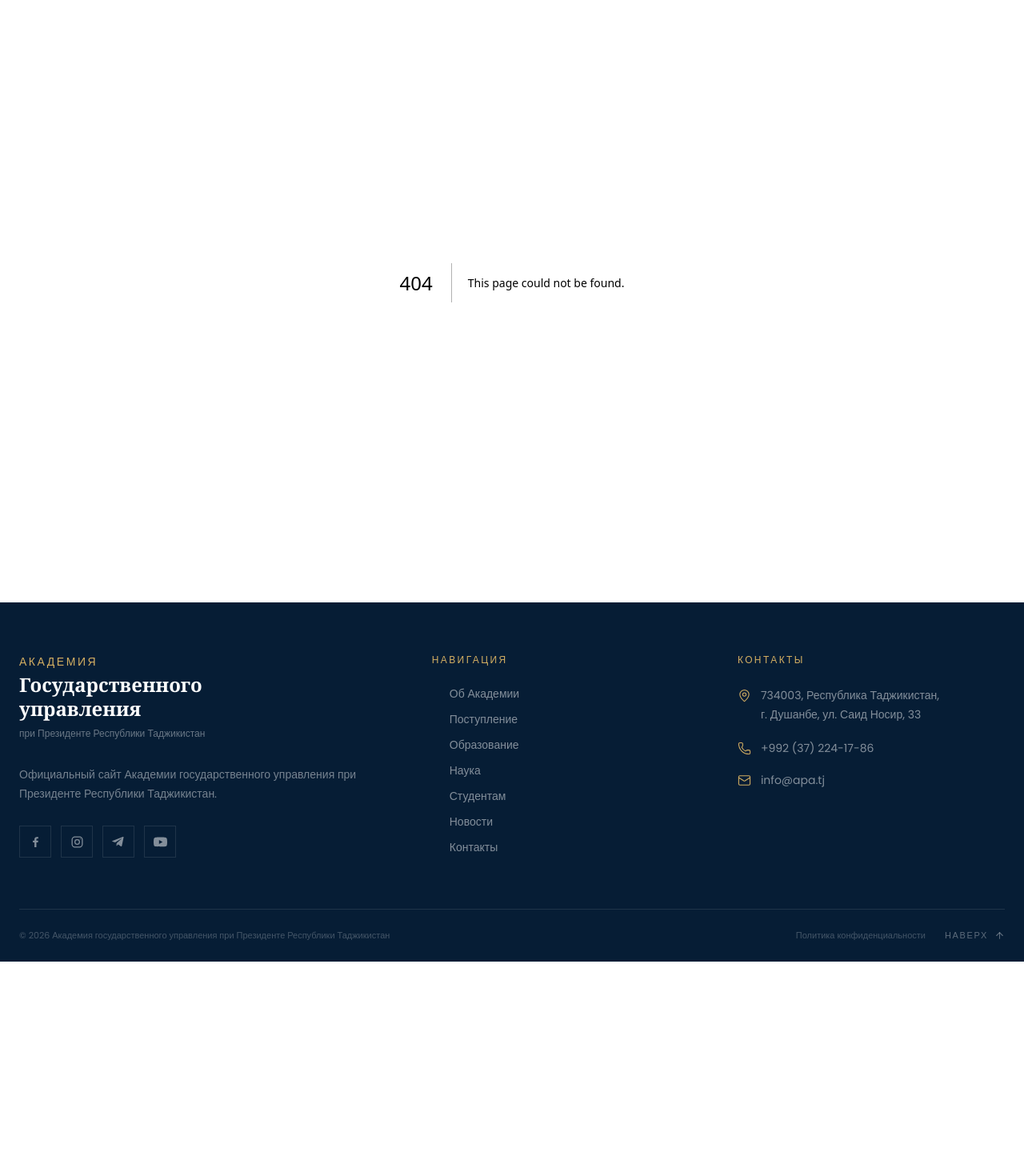
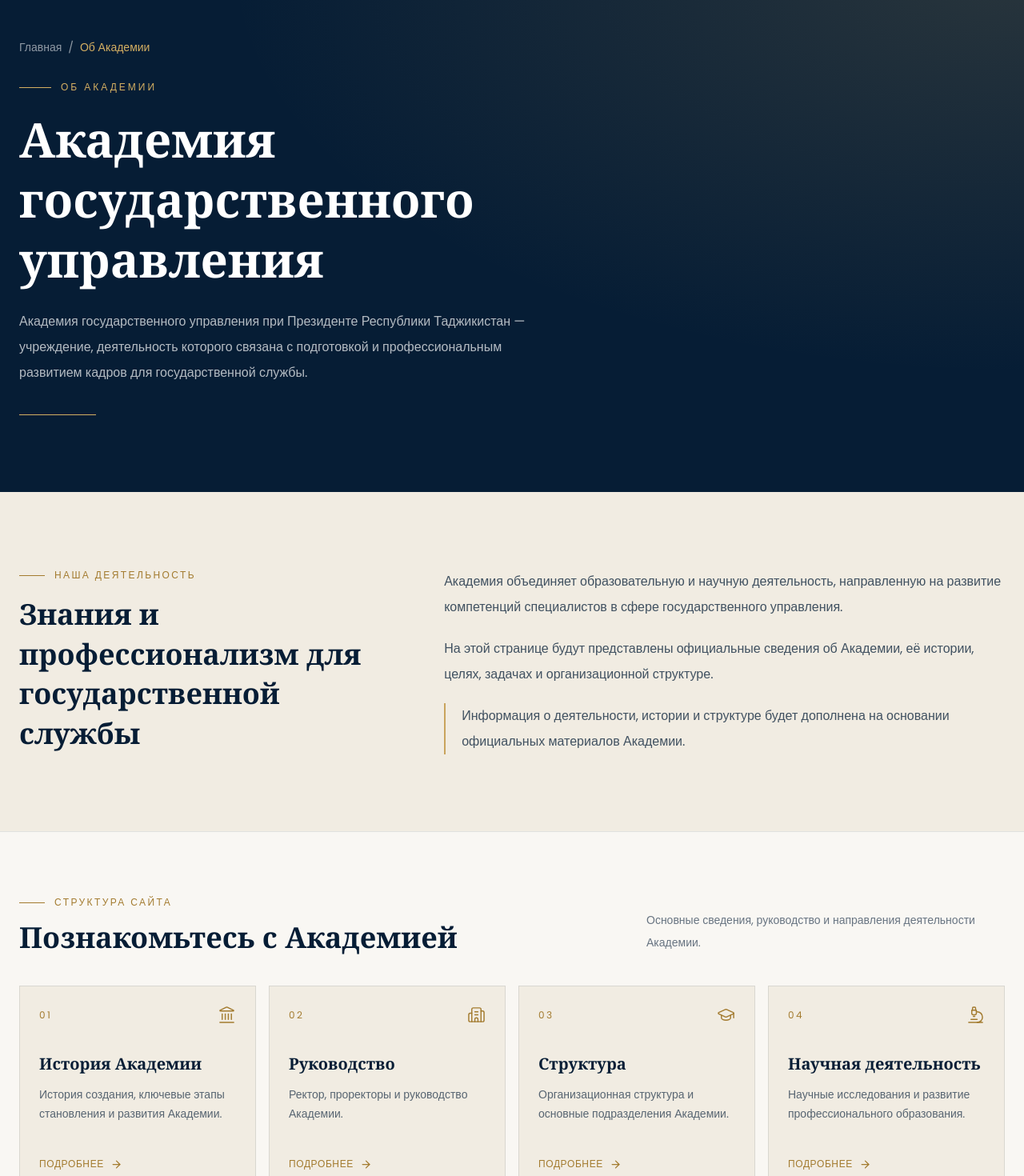
Before and after one commit to karimzade4444/APA, a Next.js app: page /about in a window 1280 px wide. Before the commit this address had no page. Shown: the part 240-1710 px from the top of the page at 80% size. Before the commit the page ends 1442 px from the top, so only its background shows below. Built offline with nearby package versions, Linux system fonts and the light colour scheme.

Commit message:
feat: добавить страницу "Об Академии" с информацией о структуре и деятельности Академии

```diff
--- /dev/null
+++ b/src/app/about/page.tsx
@@ -0,0 +1,189 @@
+import Link from "next/link";
+import {
+  ArrowRight,
+  Building2,
+  Landmark,
+  GraduationCap,
+  Microscope,
+} from "lucide-react";
+
+const sections = [
+  {
+    number: "01",
+    title: "История Академии",
+    description:
+      "История создания, ключевые этапы становления и развития Академии.",
+    href: "/about/history",
+    icon: Landmark,
+  },
+  {
+    number: "02",
+    title: "Руководство",
+    description: "Ректор, проректоры и руководство Академии.",
+    href: "/about/leadership",
+    icon: Building2,
+  },
+  {
+    number: "03",
+    title: "Структура",
+    description: "Организационная структура и основные подразделения Академии.",
+    href: "/about/structure",
+    icon: GraduationCap,
+  },
+  {
+    number: "04",
+    title: "Научная деятельность",
+    description:
+      "Научные исследования и развитие профессионального образования.",
+    href: "/science",
+    icon: Microscope,
+  },
+];
+
+export default function AboutPage() {
+  return (
+    <main className="min-h-screen bg-[#f1ece2] text-[#061d35]">
+      {/* Заголовок страницы */}
+      <section className="relative overflow-hidden bg-[#061d35]">
+        <div className="absolute inset-0 bg-[radial-gradient(ellipse_at_top_right,rgba(201,164,92,0.18),transparent_55%)]" />
+
+        <div className="site-container relative py-16 md:py-24">
+          <nav className="mb-8 flex items-center gap-2 text-sm text-white/55">
+            <Link href="/" className="transition-colors hover:text-[#d4af62]">
+              Главная
+            </Link>
+
+            <span>/</span>
+
+            <span className="text-[#d4af62]">Об Академии</span>
+          </nav>
+
+          <div className="max-w-3xl">
+            <div className="mb-5 flex items-center gap-3">
+              <span className="h-px w-10 bg-[#d4af62]" />
+              <span className="text-xs font-medium uppercase tracking-[0.25em] text-[#d4af62]">
+                Об Академии
+              </span>
+            </div>
+
+            <h1 className="font-serif text-4xl font-semibold leading-tight text-white md:text-6xl">
+              Академия государственного управления
+            </h1>
+
+            <p className="mt-6 max-w-2xl text-sm leading-7 text-white/70 md:text-base md:leading-8">
+              Академия государственного управления при Президенте Республики
+              Таджикистан — учреждение, деятельность которого связана с
+              подготовкой и профессиональным развитием кадров для
+              государственной службы.
+            </p>
+
+            <div className="mt-9 h-px w-24 bg-[#d4af62]" />
+          </div>
+        </div>
+      </section>
+
+      {/* Основная информация */}
+      <section className="site-container py-16 md:py-24">
+        <div className="grid gap-10 lg:grid-cols-[0.8fr_1.2fr] lg:gap-16">
+          <div>
+            <div className="mb-4 flex items-center gap-3">
+              <span className="h-px w-8 bg-[#a37b2f]" />
+              <span className="text-xs font-medium uppercase tracking-[0.2em] text-[#a37b2f]">
+                Наша деятельность
+              </span>
+            </div>
+
+            <h2 className="font-serif text-3xl font-semibold leading-snug md:text-4xl">
+              Знания и профессионализм для государственной службы
+            </h2>
+          </div>
+
+          <div className="space-y-5 text-sm leading-8 text-[#061d35]/75 md:text-base">
+            <p>
+              Академия объединяет образовательную и научную деятельность,
+              направленную на развитие компетенций специалистов в сфере
+              государственного управления.
+            </p>
+
+            <p>
+              На этой странице будут представлены официальные сведения об
+              Академии, её истории, целях, задачах и организационной структуре.
+            </p>
+
+            <p className="border-l-2 border-[#c9a45c] pl-5">
+              Информация о деятельности, истории и структуре будет дополнена на
+              основании официальных материалов Академии.
+            </p>
+          </div>
+        </div>
+      </section>
+
+      {/* Разделы Академии */}
+      <section className="border-y border-[#061d35]/10 bg-white/60 py-16 md:py-20">
+        <div className="site-container">
+          <div className="mb-10 flex flex-col justify-between gap-5 md:flex-row md:items-end">
+            <div>
+              <div className="mb-4 flex items-center gap-3">
+                <span className="h-px w-8 bg-[#a37b2f]" />
+                <span className="text-xs font-medium uppercase tracking-[0.2em] text-[#a37b2f]">
+                  Структура сайта
+                </span>
+              </div>
+
+              <h2 className="font-serif text-3xl font-semibold md:text-4xl">
+                Познакомьтесь с Академией
+              </h2>
+            </div>
+
+            <p className="max-w-md text-sm leading-7 text-[#061d35]/60">
+              Основные сведения, руководство и направления деятельности
+              Академии.
+            </p>
+          </div>
+
+          <div className="grid gap-4 sm:grid-cols-2 xl:grid-cols-4">
+            {sections.map((section) => {
+              const Icon = section.icon;
+
+              return (
+                <Link
+                  key={section.number}
+                  href={section.href}
+                  className="group flex min-h-64 flex-col border border-[#061d35]/10 bg-[#f1ece2] p-6 transition-all duration-300 hover:-translate-y-1 hover:border-[#c9a45c] hover:bg-[#061d35] hover:shadow-xl"
+                >
+                  <div className="flex items-center justify-between">
+                    <span className="text-xs tracking-[0.2em] text-[#a37b2f] group-hover:text-[#d4af62]">
+                      {section.number}
+                    </span>
+
+                    <Icon
+                      size={23}
+                      strokeWidth={1.5}
+                      className="text-[#a37b2f] transition-colors group-hover:text-[#d4af62]"
+                    />
+                  </div>
+
+                  <h3 className="mt-9 font-serif text-xl font-semibold transition-colors group-hover:text-white">
+                    {section.title}
+                  </h3>
+
+                  <p className="mt-3 flex-1 text-sm leading-6 text-[#061d35]/65 transition-colors group-hover:text-white/65">
+                    {section.description}
+                  </p>
+
+                  <div className="mt-5 flex items-center gap-2 text-xs font-medium uppercase tracking-wider text-[#a37b2f] group-hover:text-[#d4af62]">
+                    Подробнее
+                    <ArrowRight
+                      size={15}
+                      className="transition-transform group-hover:translate-x-1"
+                    />
+                  </div>
+                </Link>
+              );
+            })}
+          </div>
+        </div>
+      </section>
+    </main>
+  );
+}
```
